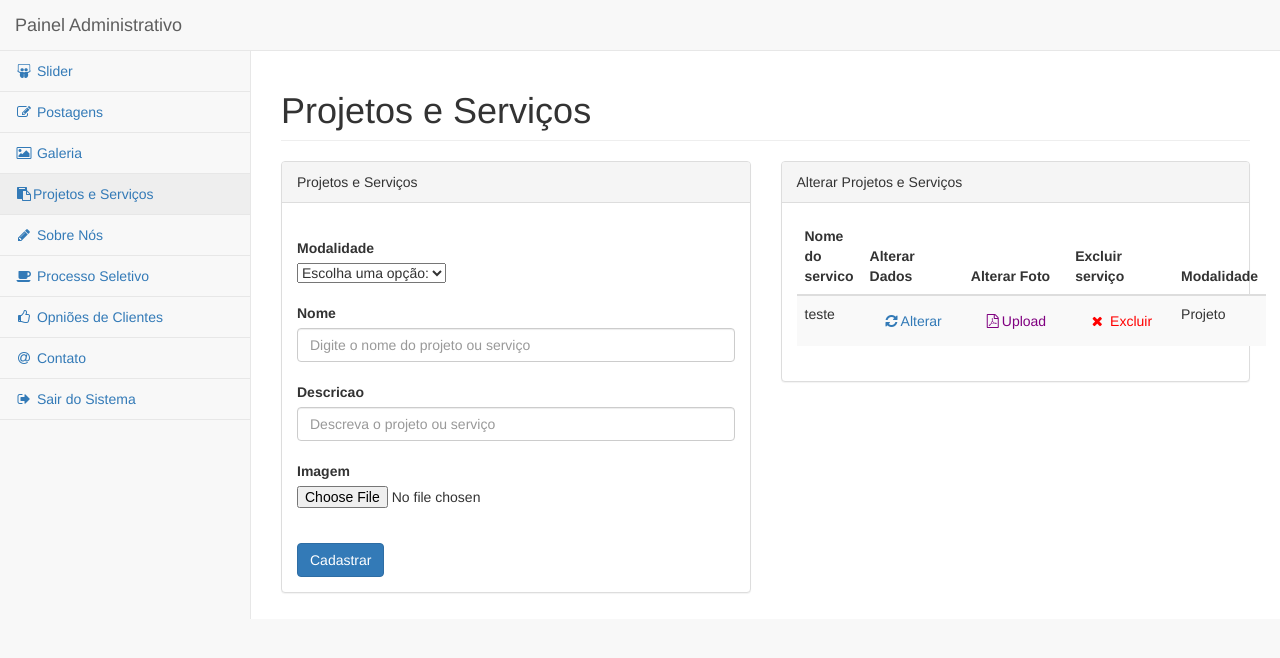
After one commit to Showza/projeto-estatis, a CodeIgniter app: page /projeto-estatis/admin/servicos in a window 1280 px wide. The commit adds this page. Shown: the top 658 px of the page. Run offline with CodeIgniter, Linux system fonts and the light colour scheme; data comes from the database, SQL or seed files in the repository; some libraries are stand-ins or nearby versions.

Commit message:
serviços

```diff
--- /dev/null
+++ b/application/controllers/admin/Servicos.php
@@ -0,0 +1,176 @@
+<?php
+defined('BASEPATH') OR exit('No direct script access allowed');
+
+class Servicos extends CI_Controller {
+
+	public function __construct(){
+		parent::__construct();
+
+		$this->load->model('servicos_model','modelservicos'); // Acessoa ao model.
+	}
+
+	public function index()
+	{
+		$this->load->library('table');
+		//Dados a serem enviados para o Cabeçalho
+		$dados['servicos'] = $this->modelservicos->listar_servicos(); // Traz os dados do model servicos_model.
+		$dados['titulo'] = 'Painel de Controle';
+		$dados['subtitulo'] = 'Projetos e Serviços';
+
+		$this->load->view('backend/template/html-header', $dados);
+		$this->load->view('backend/template/template');
+		$this->load->view('backend/servicos');
+		$this->load->view('backend/template/html-footer');
+	}
+
+	 public function inserir()
+    {
+        $this->load->library('form_validation');
+        $this->form_validation->set_rules('txt-modalidade','Modalidade',
+            'required');
+        $this->form_validation->set_rules('txt-nome','Nome',
+            'required|min_length[3]');
+        $this->form_validation->set_rules('txt-descricao','Descricao',
+            'required|min_length[10]');
+        $this->form_validation->set_rules('txt-imagem','Imagem');
+
+        if($this->form_validation->run() == FALSE){
+            $this->index();
+        }
+        else{
+            $modalidade = $this->input->post('txt-modalidade');
+            $nome = $this->input->post('txt-nome');
+            $descricao = $this->input->post('txt-descricao');
+
+            $imagem =  $_FILES['txt-imagem'];
+						$original_name = $_FILES['txt-imagem']['name'];
+						$new_name = strtr(utf8_decode($original_name), utf8_decode(' àáâãäçèéêëìíîïñòóôõöùúûüýÿÀÁÂÃÄÇÈÉÊËÌÍÎÏÑÒÓÔÕÖÙÚÛÜÝ()@#$!%¨&*?+="[]{}-<>;^~§º¬°¢£³²¹ª|'), '_aaaaaceeeeiiiinooooouuuuyyAAAAACEEEEIIIINOOOOOUUUUY___________________________________');;
+						$configuracao['upload_path'] = './assets/arquivos/fotos';
+						$configuracao['allowed_types'] = 'png|jpeg|jpg';
+						$configuracao['file_name'] = $new_name;
+						$this->load->library('upload', $configuracao);
+						$this->upload->initialize($configuracao);
+
+						if($this->upload->do_upload('txt-imagem')){
+							if($this->modelservicos->adicionar($nome, $descricao, $new_name, $modalidade)){
+	                            redirect(base_url('admin/servicos'));
+	                        }
+						}
+                        else{
+                            echo "Houve um erro no sistema!";
+							echo $this->upload->display_errors();
+                        }
+        }
+    }
+
+    public function pagina_alterar($id)
+    {
+        $this->load->library('table');
+        $dados['servicos'] = $this->modelservicos->listar_servico($id); // Traz os dados do model noticias_model.
+		$dados['titulo']= 'Painel Administrativo';
+        $dados['subtitulo'] = 'Projetos e Serviços';
+
+		$this->load->view('backend/template/html-header', $dados);
+		$this->load->view('backend/template/template');
+        $this->load->view('backend/alterar_servicos');
+		$this->load->view('backend/template/html-footer');
+    }
+
+    public function alterar($id)
+    {
+        $this->load->library('form_validation');
+        $this->form_validation->set_rules('txt-modalidade','Modalidade',
+            'required');
+        $this->form_validation->set_rules('txt-nome','Nome',
+            'required|min_length[3]');
+        $this->form_validation->set_rules('txt-descricao','Descricao',
+            'required|min_length[10]');
+        $this->form_validation->set_rules('txt-imagem','Imagem');
+
+        if($this->form_validation->run() == FALSE){
+            $this->index();
+        }
+        else{
+            $modalidade = $this->input->post('txt-modalidade');
+            $nome = $this->input->post('txt-nome');
+            $descricao = $this->input->post('txt-descricao');
+
+            if($this->modelservicos->alterar($id, $nome, $descricao, $modalidade)){
+                redirect(base_url('admin/servicos'));
+            }
+            else{
+                echo "Houve um erro no sistema!";
+            }
+        }
+    }
+
+    public function remover($id, $imagem)
+    {
+    	$caminhoArquivo = './assets/arquivos/fotos/'. $imagem;
+        if (!unlink($caminhoArquivo)){
+            echo 'Não foi possível excluir o arquivo antigo';
+        }
+        if($this->modelservicos->remover($id,$imagem)){
+            redirect(base_url('admin/servicos'));
+        }
+        else{
+            echo "Houve um erro no sistema!";
+        }
+
+    }
+
+    public function pagina_foto($id)
+    {
+    	$this->load->library('table');
+        $dados['servicos'] = $this->modelservicos->listar_servicos($id); // Traz os dados do model noticias_model.
+
+		$dados['titulo']= 'Painel Administrativo';
+        $dados['subtitulo'] = 'Projetos e Serviços';
+
+		$this->load->view('backend/template/html-header', $dados);
+
+		$this->load->view('backend/template/template');
+        $this->load->view('backend/alterar_foto');
+		$this->load->view('backend/template/html-footer');
+    }
+
+    public function nova_foto($id, $imagem){
+        /*Exclusão do arquivo antigo*/
+        $this->load->helper('file');
+
+       $caminhoArquivo = './assets/arquivos/fotos/'. $imagem;
+
+        $extensoes_permitidas = array('.png', '.jpeg', '.jpg');
+        // Faz a verificação da extensão do arquivo enviado
+        $extensao = strrchr($_FILES['txt-imagem']['name'], '.');
+
+        if(in_array($extensao, $extensoes_permitidas) == true)
+        {
+            if (!unlink($caminhoArquivo)){
+            	echo 'Não foi possível excluir o arquivo antigo';
+            }
+            $imagem = $_FILES['txt-imagem'];
+            $original_name = $_FILES['txt-imagem']['name'];
+            $new_name = strtr(utf8_decode($original_name), utf8_decode(' àáâãäçèéêëìíîïñòóôõöùúûüýÿÀÁÂÃÄÇÈÉÊËÌÍÎÏÑÒÓÔÕÖÙÚÛÜÝ()@#$!%¨&*?+="[]{}-<>;^~§º¬°¢£³²¹ª|'), '_aaaaaceeeeiiiinooooouuuuyyAAAAACEEEEIIIINOOOOOUUUUY___________________________________');;
+            $configuracao['upload_path'] = './assets/arquivos/fotos';
+            $configuracao['allowed_types'] = 'png|jpeg|jpg';
+            $configuracao['file_name'] = $new_name;
+            $configuracao['overwrite'] = TRUE;
+            $this->load->library('upload', $configuracao);
+            $this->upload->overwrite = true;
+            $this->upload->initialize($configuracao);
+            if($this->upload->do_upload('txt-imagem')){
+                if($this->modelservicos->nova_foto($id, $new_name)){
+                    redirect(base_url('admin/servicos'));
+                }
+            }else{
+                echo "Houve um erro no sistema!";
+                echo $this->upload->display_errors();
+            }
+        }
+        else{
+            echo "Selecione apenas arquivos de imagem !";
+        }
+	}
+}
+?>
--- /dev/null
+++ b/application/models/Servicos_model.php
@@ -0,0 +1,53 @@
+<?php
+defined('BASEPATH') OR exit('No direct script access allowed');
+class Servicos_model extends CI_Model {
+
+  // Variáveis de instância da classe notícias - vindo do banco de dados.
+  public $nome;
+  public $descricao;
+  public $imagem;
+  public $modalidade;
+
+	public function __construct(){
+		parent::__construct();
+	}
+
+	public function listar_servicos(){
+		$this->db->order_by('modalidade','ASC');
+        $this->db->order_by('nome','ASC');
+        return $this->db->get('servicos')->result();
+	}
+
+	public function listar_servico($id){
+        $this->db->from('servicos');
+        $this->db->where('servicos.id',$id);
+        return $this->db->get()->result();
+    }
+
+	public function adicionar($nome, $descricao, $imagem, $modalidade){
+        $dados['nome'] = $nome;
+        $dados['descricao'] = $descricao;
+        $dados['imagem'] = $imagem;
+        $dados['modalidade'] = $modalidade;
+
+        return $this->db->insert('servicos',$dados);
+    }
+
+    public function alterar($id, $nome, $descricao, $modalidade){
+        $dados['nome'] = $nome;
+        $dados['descricao'] = $descricao;
+        $dados['modalidade'] = $modalidade;
+
+        $this->db->where('id',$id);
+        return $this->db->update('servicos',$dados);
+    }
+    public function remover($id, $imagem){
+        $this->db->where('id',$id);
+        return $this->db->delete('servicos');
+    }
+    public function nova_foto($id, $imagem){
+    	$dados['imagem'] = $imagem;
+      	$this->db->where('id',$id);
+      	return $this->db->update('servicos',$dados);
+    }
+}
--- /dev/null
+++ b/application/views/backend/servicos.php
@@ -0,0 +1,113 @@
+<div id="page-wrapper">
+    <div class="row">
+        <div class="col-lg-12">
+            <h1 class="page-header"><?php echo $subtitulo ?></h1>
+        </div>
+        <!-- /.col-lg-12 -->
+    </div>
+    <!-- /.row -->
+    <div class="row">
+        <div class="col-lg-6">
+            <div class="panel panel-default">
+                <div class="panel-heading">
+                   <?php echo $subtitulo ?>
+                </div>
+                <div class="panel-body">
+                    <div class="row">
+                        <div class="col-lg-12">
+                            <?php
+                                echo validation_errors('<div class="alert alert-danger">','</div>');
+                                echo form_open_multipart('admin/servicos/inserir');
+                             ?>
+                             <div class="form-group">
+                                 <br/>
+                                 <label id="txt-modalidade">Modalidade</label><br/>
+                                 <select id="txt-modalidade" name="txt-modalidade">
+                                   <option> Escolha uma opção: </option>
+                                   <option value="Projeto">Projeto</option>
+                                   <option value="Serviço">Serviço</option>
+                                 </select>
+                                 <br/>
+                                 <br/>
+                                 <label id="txt-nome">Nome</label>
+                                 <input id="txt-nome" name="txt-nome" type="text" class="form-control" placeholder="Digite o nome do projeto ou serviço">
+                                 <br/>
+                                 <label id="txt-descricao">Descricao</label>
+                                 <input id="txt-descricao" name="txt-descricao" type="text" class="form-control" placeholder="Descreva o projeto ou serviço">
+                                 <br/>
+                                 <label id="txt-imagem">Imagem</label>
+                                 <input id="txt-imagem" name="txt-imagem" type="file" value="Procurar arquivo..." placeholder="nenhum arquivo selecionado">
+                                 <?php echo form_error('txt-imagem', '<p class="frm_err">', '<p>'); ?>
+                                 <br/>
+                             </div>
+                             <button type="submit" class="btn btn-primary">Cadastrar</button>
+                            <?php
+                                echo form_close();
+                             ?>
+                        </div>
+
+                    </div>
+                    <!-- /.row (nested) -->
+                </div>
+                <!-- /.panel-body -->
+            </div>
+            <!-- /.panel -->
+        </div>
+        <!-- /.col-lg-6 -->
+        <div class="col-lg-6">
+            <div class="panel panel-default">
+                <div class="panel-heading">
+                   <?php echo 'Alterar'.' '.$subtitulo ?>
+                </div>
+                <div class="panel-body">
+                    <div class="row">
+                        <div class="col-lg-12">
+                            <?php
+                                $this->table->set_heading("Nome do servico","Alterar Dados","Alterar Foto","Excluir serviço","Modalidade");
+                                foreach($servicos as $servico){
+                                    $nomeservico = $servico->nome;
+                                    $modalidade = $servico->modalidade;
+                                    $alterar = anchor(base_url('admin/servicos/pagina_alterar/'.$servico->id),'<button type="button" class="btn btn-link"><span style="color:#337ab7"><i class="fa fa-refresh fa-fw"></i>Alterar</span></button>');
+                                    $foto = anchor(base_url('admin/servicos/pagina_foto/'.$servico->id),'<button type="button" class="btn btn-link"><span style="color:purple"><i class="fa fa-file-pdf-o fa-fw"></i>Upload</span></button>');
+                                    $excluir = $excluir= '<button type="button" class="btn btn-link" data-toggle="modal" data-target=".excluir-modal-'.$servico->id.'"><span style="color:red"><i class="fa fa-remove fa-fw"></i> Excluir</span></button>';
+                                    echo $modal= ' <div class="modal fade excluir-modal-'.$servico->id.'" tabindex="-1" role="dialog" aria-hidden="true">
+                                    <div class="modal-dialog modal-sm">
+                                        <div class="modal-content">
+
+                                            <div class="modal-header">
+                                                <h4 class="modal-title" id="myModalLabel2">Exclusão de servico</h4>
+                                            </div>
+                                            <div class="modal-body">
+                                                <h4>Deseja Realmente excluir o serviço '.$servico->nome.'?</h4>
+                                            </div>
+                                            <div class="modal-footer">
+                                                <button type="button" class="btn btn-default" data-dismiss="modal">Cancelar</button>
+                                                <a type="button" class="btn btn-primary" href="'.base_url("admin/servicos/remover/".$servico->id.'/'.$servico->imagem).'">Excluir</a>
+                                            </div>
+
+                                        </div>
+                                    </div>
+                                </div>';
+
+                                    $this->table->add_row($nomeservico,$alterar,$foto,$excluir,$modalidade);
+                                }
+                                $this->table->set_template(array('table_open' => '<table class="table table-striped">'));
+                                echo $this->table->generate();
+                             ?>
+                        </div>
+
+                    </div>
+                    <!-- /.row (nested) -->
+                </div>
+                <!-- /.panel-body -->
+            </div>
+            <!-- /.panel -->
+        </div>
+        <!-- /.col-lg-6 -->
+    </div>
+    <!-- /.row -->
+</div>
+<!-- /#page-wrapper -->
+
+</div>
+<!-- /#wrapper -->
--- a/application/views/backend/template/template.php
+++ b/application/views/backend/template/template.php
@@ -26,7 +26,7 @@
                         <a href="<?php echo base_url('admin/galeria') ?>"><i class="fa fa-image fa-fw"></i> Galeria</a>
                     </li>
                     <li>
-                        <a href="<?php echo base_url('admin/projetos_servicos') ?>"><i class="fa fa-clipboard fa-fw"></i>Projetos e Serviços</a>
+                        <a href="<?php echo base_url('admin/servicos') ?>"><i class="fa fa-clipboard fa-fw"></i>Projetos e Serviços</a>
                     </li>
                     <li>
                         <a href="<?php echo base_url('admin/sobre_nos') ?>"><i class="fa fa-pencil fa-fw"></i> Sobre Nós</a>
```
Also changed, not shown: application/views/backend/alterar_foto.php (added, +54 -0 lines), application/views/backend/alterar_servicos.php (added, +56 -0 lines), bd-estatis.sql (+80 -61 lines), assets/arquivos/fotos/Web_1920___1.png (added).
